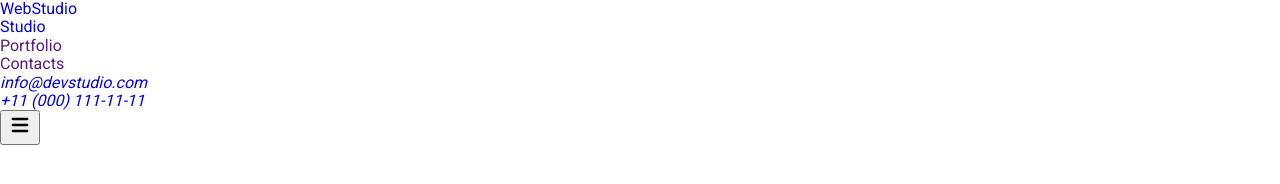
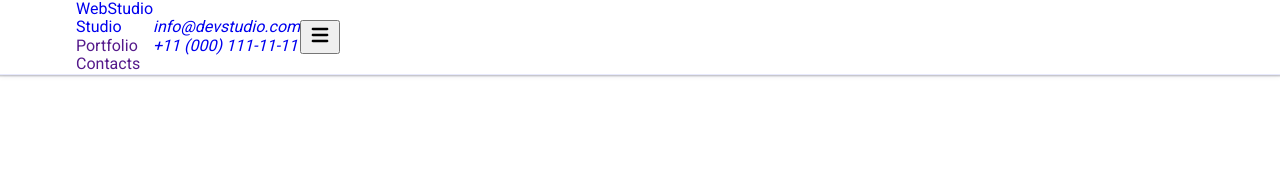
Before and after one commit to valentyna88/goit-markup-hw-06, a plain HTML site: page index.html in a window 1280 px wide. Drawn offline with nearby package versions, Linux system fonts and the light colour scheme.

Commit message:
Update styles.css

```diff
--- a/css/styles.css
+++ b/css/styles.css
@@ -2,11 +2,7 @@
   display: none;
 }
 
-*,
-*::before,
-*::after {
-  box-sizing: border-box;
-}
+
 body {
   font-family: 'Roboto', sans-serif;
   background-color: #ffffff;
@@ -38,3 +34,41 @@ p {
   margin-top: 0;
   margin-bottom: 0;
 }
+
+/* ========================================================================================================================================================
+common
+======================================================================================================================================================== */
+
+.container {
+  max-width: 320px;
+  padding: 0 16px;
+  margin: 0 auto;
+}
+
+@media screen and (min-width: 768px) {
+  .container {
+    max-width: 768px;
+    }
+  }
+
+@media screen and (min-width: 1158px) {
+  .container {
+      max-width: 1158px;
+      padding: 0 15px;
+    }
+  }
+
+/* ========================================================================================================================================================
+Header
+======================================================================================================================================================== */
+
+.page-header {
+  border-bottom: 1px solid #e7e9fc;
+  box-shadow: 0px 2px 1px rgba(46, 47, 66, 0.08),
+    0px 1px 1px rgba(46, 47, 66, 0.16),
+    0px 1px 6px rgba(46, 47, 66, 0.08);
+}
+.page-header-container {
+  display: flex;
+  align-items: center;
+}
```
